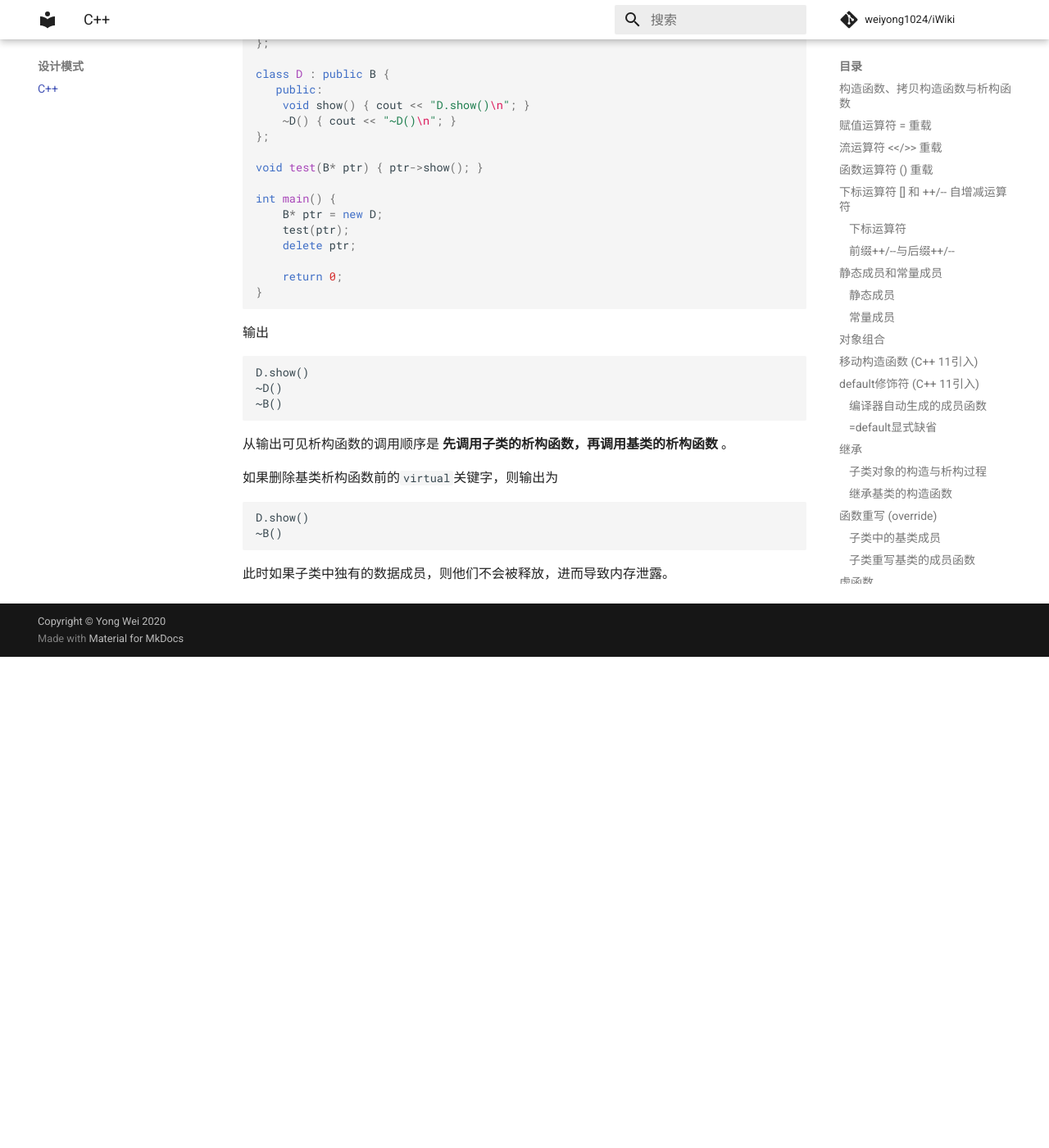
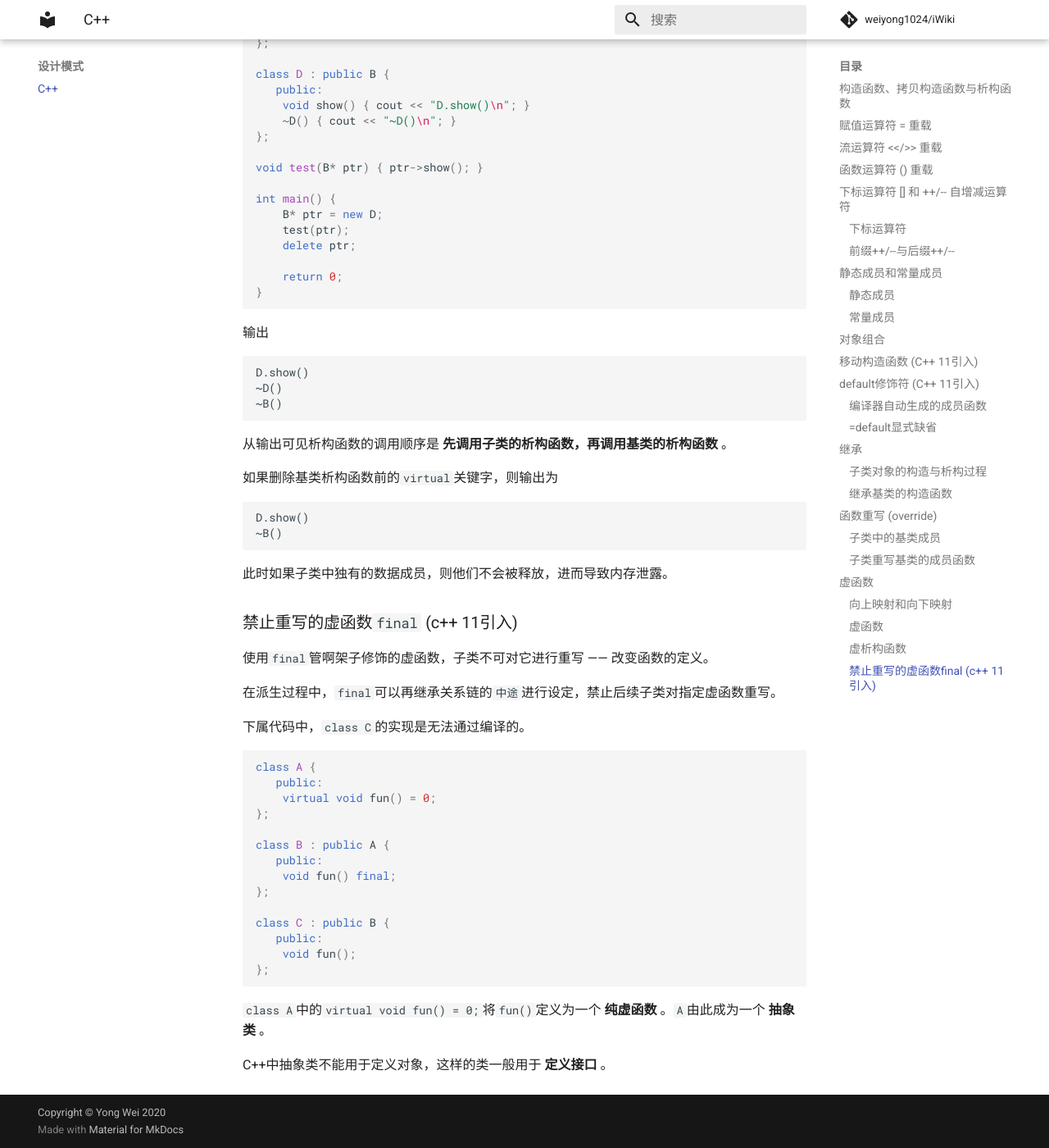
Before and after one commit to weiyong1024/iWiki, an MkDocs documentation site: the page built from docs/design_pattern/cpp/basic.md, in a window 1280 px wide and 1400 px high, scrolled down 18659 px. Shown: the whole window at 82% size. Built offline with MkDocs 1.6.1 and Material for MkDocs 9.7.7, drawn with Linux system fonts in a browser that asks for light colours; formulas are drawn with MathJax 3; comment, search, counter and statistics services are not loaded; before the commit the page ends 19460 px from its top, so only the background shows below that.

Commit message:
Finish virtual funtion

````diff
--- a/docs/design_pattern/cpp/basic.md
+++ b/docs/design_pattern/cpp/basic.md
@@ -958,3 +958,33 @@ D.show()
 ```
 
 此时如果子类中独有的数据成员，则他们不会被释放，进而导致内存泄露。
+
+
+### 禁止重写的虚函数`final` (c++ 11引入)
+
+使用`final`管啊架子修饰的虚函数，子类不可对它进行重写 —— 改变函数的定义。
+
+在派生过程中，`final`可以再继承关系链的`中途`进行设定，禁止后续子类对指定虚函数重写。
+
+下属代码中，`class C`的实现是无法通过编译的。
+
+```cpp
+class A {
+   public:
+    virtual void fun() = 0;
+};
+
+class B : public A {
+   public:
+    void fun() final;
+};
+
+class C : public B {
+   public:
+    void fun();
+};
+```
+
+`class A`中的`virtual void fun() = 0;`将`fun()`定义为一个 **纯虚函数** 。`A`由此成为一个 **抽象类** 。
+
+C++中抽象类不能用于定义对象，这样的类一般用于 **定义接口** 。
````
